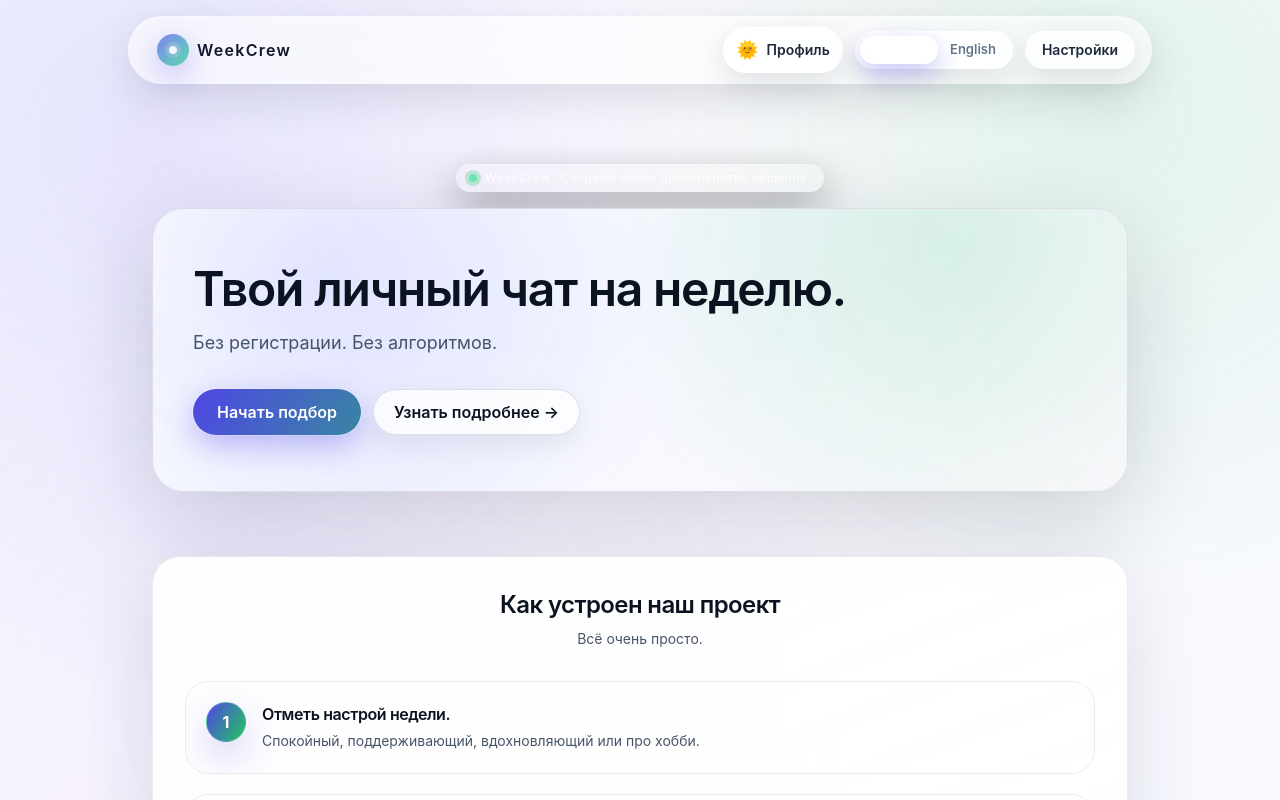
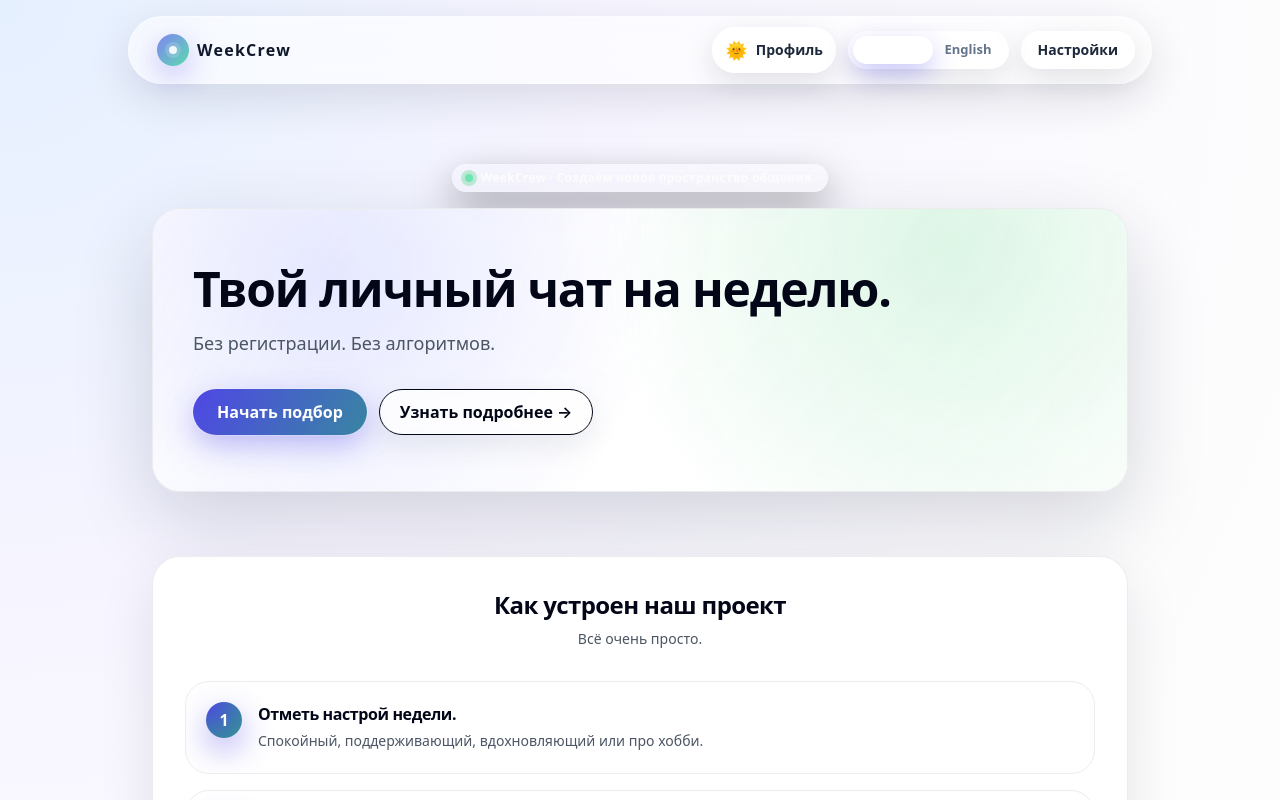
Before and after one commit to QuantumKeyUYU/WeekCrew, a Next.js app: page / in a window 1280 px wide. Shown: the top 800 px of the page. Built offline with nearby package versions, Linux system fonts and the light colour scheme; no server answers.

Commit message:
Update global styles and theme variables
Refactor CSS variables and improve theme styles.

```diff
--- a/src/app/globals.css
+++ b/src/app/globals.css
@@ -2,174 +2,171 @@
 @tailwind components;
 @tailwind utilities;
 
+/* ---------- Тема: переменные ---------- */
+
 :root {
   color-scheme: light;
-  --app-bg-base: linear-gradient(135deg, #f7f9ff 0%, #fef9ff 45%, #f7f9ff 100%);
-  --app-bg-accent-1: #eef2ff;
-  --app-bg-accent-2: #f4f7ff;
-  --app-bg-accent-3: #e7ecff;
-  --surface-elevated: rgba(255, 255, 255, 0.92);
-  --surface-subtle: rgba(255, 255, 255, 0.86);
-  --surface-hero: linear-gradient(140deg, #ffffff 0%, #f5f7ff 45%, #fef9ff 100%);
-  --border-subtle: rgba(15, 23, 42, 0.06);
-  --border-strong: rgba(15, 23, 42, 0.12);
+
+  /* Фон приложения (светлая тема) */
+  --app-bg: radial-gradient(circle at 0% 0%, #e5f0ff 0, #f7f5ff 32%, #fdfdfd 70%);
+  --app-bg-solid: #f4f4fb;
+
+  /* Поверхности */
+  --surface-elevated: rgba(255, 255, 255, 0.96);
+  --surface-muted: rgba(255, 255, 255, 0.85);
+
+  /* Текст */
+  --text-primary: #020617;   /* почти чёрный, чтобы в светлой теме всё читалось */
+  --text-secondary: #4b5563;
+
+  /* Бордеры и тени */
   --border-card: rgba(15, 23, 42, 0.08);
-  --shadow-card: 0 24px 80px rgba(15, 23, 42, 0.12);
-  --shadow-card-strong: 0 28px 90px rgba(15, 23, 42, 0.16);
-  --shadow-soft: 0 18px 60px rgba(15, 23, 42, 0.08);
-  --chip-bg: rgba(15, 23, 42, 0.04);
-  --chip-border: rgba(15, 23, 42, 0.08);
-  --chip-text: #0f172a;
-  --step-bg: linear-gradient(135deg, #e0e7ff, #e0f2fe);
-  --step-text: #0f172a;
-  --step-border: rgba(15, 23, 42, 0.08);
-  --text-primary: #0b1220;
-  --text-secondary: #475569;
-  --text-tertiary: #64748b;
-  --accent-gradient: linear-gradient(120deg, #4f46e5, #22c55e);
-  --accent-strong: linear-gradient(120deg, #4338ca, #16a34a);
-  --radius-card: 1.75rem;
-  --radius-pill: 9999px;
+  --shadow-soft: 0 20px 55px rgba(15, 23, 42, 0.10);
+  --shadow-card-strong: 0 28px 80px rgba(15, 23, 42, 0.16);
 }
 
-:root[data-theme='dark'] {
+.dark {
   color-scheme: dark;
-  --app-bg-base: linear-gradient(140deg, #050816 0%, #050b20 48%, #050816 100%);
-  --app-bg-accent-1: #0a0f24;
-  --app-bg-accent-2: #0d132d;
-  --app-bg-accent-3: #0f1736;
-  --surface-elevated: rgba(9, 12, 26, 0.92);
-  --surface-subtle: rgba(9, 12, 26, 0.78);
-  --surface-hero: linear-gradient(160deg, #0a1028 0%, #0a0f24 40%, #0e1a3a 100%);
-  --border-subtle: rgba(255, 255, 255, 0.04);
-  --border-strong: rgba(255, 255, 255, 0.08);
-  --border-card: rgba(255, 255, 255, 0.06);
-  --shadow-card: 0 24px 80px rgba(0, 0, 0, 0.45);
-  --shadow-card-strong: 0 30px 100px rgba(0, 0, 0, 0.6);
-  --shadow-soft: 0 18px 70px rgba(0, 0, 0, 0.38);
-  --chip-bg: rgba(255, 255, 255, 0.05);
-  --chip-border: rgba(255, 255, 255, 0.08);
-  --chip-text: #e5e7eb;
-  --step-bg: linear-gradient(135deg, rgba(79, 70, 229, 0.18), rgba(34, 197, 94, 0.18));
-  --step-text: #e5e7eb;
-  --step-border: rgba(255, 255, 255, 0.12);
-  --text-primary: #f8fafc;
-  --text-secondary: #cbd5e1;
-  --text-tertiary: #94a3b8;
-  --accent-gradient: linear-gradient(120deg, #6366f1, #22c55e);
-  --accent-strong: linear-gradient(120deg, #4f46e5, #16a34a);
-  --radius-card: 1.75rem;
-  --radius-pill: 9999px;
+
+  /* Фон приложения (тёмная тема) */
+  --app-bg: radial-gradient(circle at 0% 0%, #020617 0, #020617 35%, #020617 70%);
+  --app-bg-solid: #020617;
+
+  --surface-elevated: rgba(15, 23, 42, 0.96);
+  --surface-muted: rgba(15, 23, 42, 0.92);
+
+  --text-primary: #e5e7eb;
+  --text-secondary: #9ca3af;
+
+  --border-card: rgba(148, 163, 184, 0.35);
+  --shadow-soft: 0 22px 60px rgba(0, 0, 0, 0.60);
+  --shadow-card-strong: 0 30px 90px rgba(0, 0, 0, 0.85);
+}
+
+/* ---------- Базовые сбросы и фон ---------- */
+
+*,
+*::before,
+*::after {
+  box-sizing: border-box;
+}
+
+html,
+body {
+  max-width: 100vw;
+  overflow-x: hidden; /* фикс горизонтального скролла на мобилках */
 }
 
 body {
-  min-height: 100vh;
-  background-image:
-    radial-gradient(circle at 12% 18%, rgba(79, 70, 229, 0.12), transparent 42%),
-    radial-gradient(circle at 86% 14%, rgba(34, 197, 94, 0.12), transparent 40%),
-    radial-gradient(circle at 24% 88%, rgba(99, 102, 241, 0.08), transparent 48%),
-    var(--app-bg-base);
-  background-repeat: no-repeat;
-  background-size: cover;
-  background-attachment: fixed;
+  margin: 0;
+  font-family: system-ui, -apple-system, BlinkMacSystemFont, "SF Pro Text",
+    "SF Pro Display", "Inter", sans-serif;
+  background: var(--app-bg);
   color: var(--text-primary);
-  @apply antialiased selection:bg-brand selection:text-brand-foreground;
 }
 
-:root[data-theme='dark'] body {
-  background-image:
-    radial-gradient(circle at 12% 18%, rgba(99, 102, 241, 0.14), transparent 42%),
-    radial-gradient(circle at 86% 14%, rgba(52, 211, 153, 0.12), transparent 40%),
-    radial-gradient(circle at 24% 88%, rgba(103, 232, 249, 0.08), transparent 44%),
-    var(--app-bg-base);
-  background-attachment: fixed;
-  @apply text-slate-50;
+/* чтобы Tailwind-кнопки/ссылки не рисовали синий outline по умолчанию */
+button,
+[role="button"],
+a {
+  outline: none;
+}
+
+/* Обычно удобнее пусть Tailwind управляет цветами, но базу слегка выровняем */
+@layer base {
+  h1,
+  h2,
+  h3,
+  h4 {
+    @apply tracking-tight;
   }
 
   a {
-  @apply text-brand hover:text-brand-foreground;
+    @apply text-sky-600 hover:text-sky-700 dark:text-sky-400 dark:hover:text-sky-300;
+    text-decoration: none;
+  }
 }
 
-button:focus-visible,
-input:focus-visible,
-textarea:focus-visible {
-  @apply outline-none ring-2 ring-brand ring-offset-2 ring-offset-transparent;
+/* ---------- Компонентные классы WeekCrew ---------- */
+
+@layer components {
+  /* Общая обёртка страниц (если используешь .app-shell в layout) */
+  .app-shell {
+    @apply mx-auto flex min-h-screen max-w-3xl flex-col px-4 pb-10 pt-4 sm:px-6 sm:pt-6 lg:px-8;
   }
 
-::-webkit-scrollbar {
-  width: 8px;
+  .app-main {
+    @apply flex-1 space-y-10 sm:space-y-14;
   }
 
-::-webkit-scrollbar-thumb {
-  @apply bg-slate-400/60 rounded-full;
+  /* Hero-карта на главной */
+  .app-hero {
+    border-radius: 1.75rem;
+    border: 1px solid var(--border-card);
+    background: var(--surface-elevated);
+    box-shadow: var(--shadow-card-strong);
+    backdrop-filter: blur(22px);
   }
 
-body[data-animations='off'] * {
-  animation-duration: 0s !important;
-  transition-duration: 0s !important;
+  /* Обычные панели (как блок «Как устроен наш проект», настройки и т.п.) */
+  .app-panel {
+    border-radius: 1.75rem;
+    border: 1px solid var(--border-card);
+    background: var(--surface-elevated);
+    box-shadow: var(--shadow-soft);
+    backdrop-filter: blur(18px);
   }
 
-@layer components {
-  .app-panel {
-    border-radius: var(--radius-card);
-    border: 1px solid var(--border-card);
-    background: linear-gradient(160deg, var(--surface-elevated), var(--surface-subtle));
-    box-shadow: var(--shadow-card);
-    position: relative;
-    overflow: hidden;
+  /* Список шагов на главной */
+  .steps-list {
+    @apply space-y-3 sm:space-y-4;
   }
 
-  .app-panel-muted {
-    border-radius: var(--radius-card);
-    border: 1px solid var(--border-subtle);
-    background: var(--surface-subtle);
-    box-shadow: var(--shadow-card);
+  /* Кружок с номером шага */
+  .step-index {
+    @apply inline-flex h-9 w-9 items-center justify-center rounded-full text-sm font-semibold text-white;
+    background-image: radial-gradient(circle at 0% 0%, #4f46e5, #22c55e);
+    background-size: 160% 160%;
+    box-shadow: 0 12px 32px rgba(79, 70, 229, 0.45);
+    transform-origin: center;
+    transition:
+      transform 0.18s ease-out,
+      box-shadow 0.18s ease-out,
+      background-position 0.25s ease-out;
   }
 
-  .app-hero {
-    border-radius: calc(var(--radius-card) + 0.25rem);
-    border: 1px solid var(--border-strong);
-    background-image: var(--surface-hero);
-    box-shadow: var(--shadow-card-strong);
-    position: relative;
-    overflow: hidden;
+  .dark .step-index {
+    box-shadow: 0 14px 38px rgba(15, 23, 42, 0.9);
   }
 
-  .app-chip {
-    border-radius: var(--radius-pill);
-    border: 1px solid var(--chip-border);
-    background-color: var(--chip-bg);
-    color: var(--chip-text);
-    box-shadow: none;
+  /* Лёгкая анимация при hover уже заложена в классе group-hover из TSX */
+  .group:hover .step-index {
+    background-position: 100% 0%;
   }
 
-  .steps-list {
-    display: flex;
-    flex-direction: column;
-    gap: 1.25rem;
+  /* Чипы / бейджи, если решишь переиспользовать */
+  .chip {
+    @apply inline-flex items-center gap-2 rounded-full px-3 py-1 text-[11px] font-medium;
+    border: 1px solid var(--border-card);
+    background: var(--surface-muted);
+    color: var(--text-secondary);
+    backdrop-filter: blur(18px);
   }
 
-  .steps-list li {
-    display: flex;
-    gap: 1rem;
-    align-items: flex-start;
+  /* Футер-карточка внизу */
+  .app-footer-card {
+    border-radius: 1.5rem;
+    border: 1px solid var(--border-card);
+    background: var(--surface-elevated);
+    box-shadow: var(--shadow-soft);
+  }
 }
 
-  .step-index {
-    flex-shrink: 0;
-    width: 2.5rem;
-    height: 2.5rem;
-    border-radius: 999px;
-    display: inline-flex;
-    align-items: center;
-    justify-content: center;
-    font-size: 0.95rem;
-    font-weight: 700;
-    background: var(--accent-gradient);
-    color: #fff;
-    border: 1px solid rgba(255, 255, 255, 0.18);
-    box-shadow:
-      0 16px 36px rgba(79, 70, 229, 0.25),
-      0 0 0 8px rgba(255, 255, 255, 0.05);
+/* ---------- Мелкие визуальные правки под мобильный ---------- */
+
+@media (max-width: 640px) {
+  .app-hero,
+  .app-panel {
+    border-radius: 1.5rem;
   }
 }
```
Lines whose indentation alone changed are shown as unchanged.
